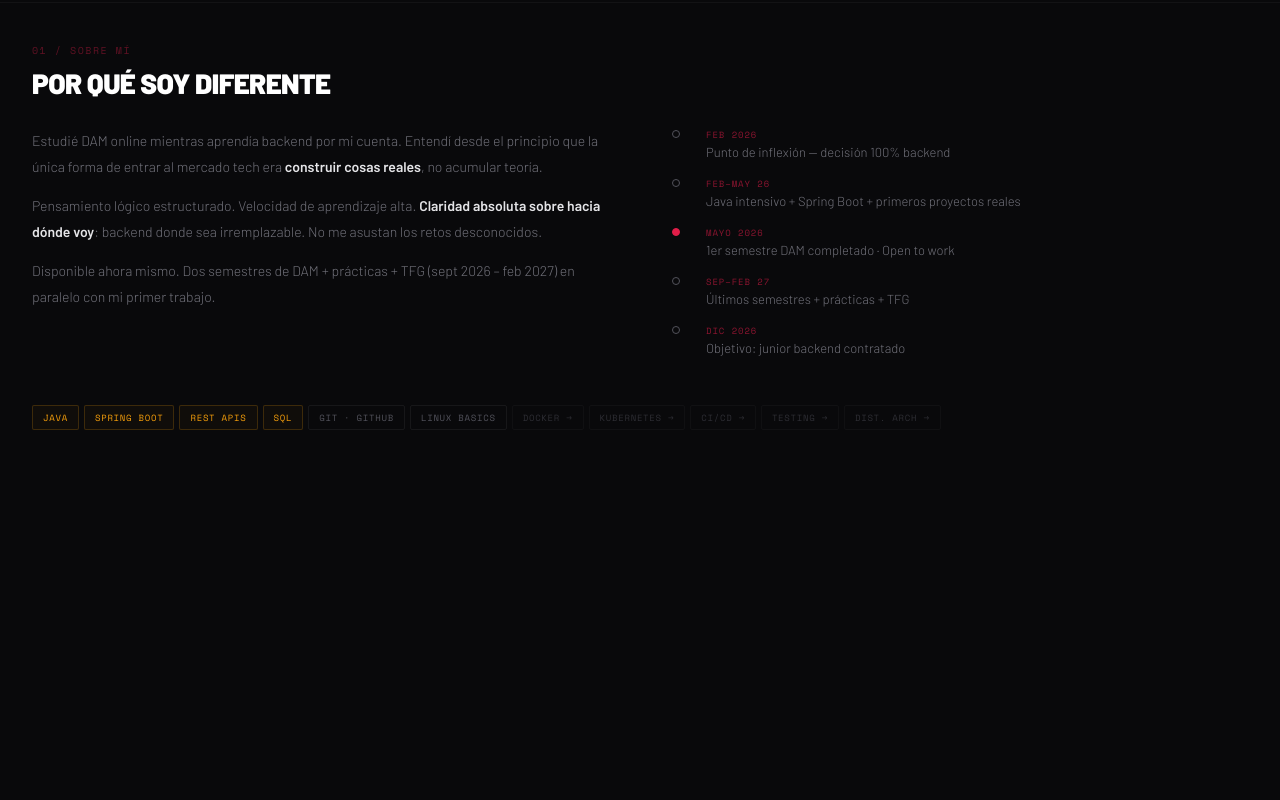
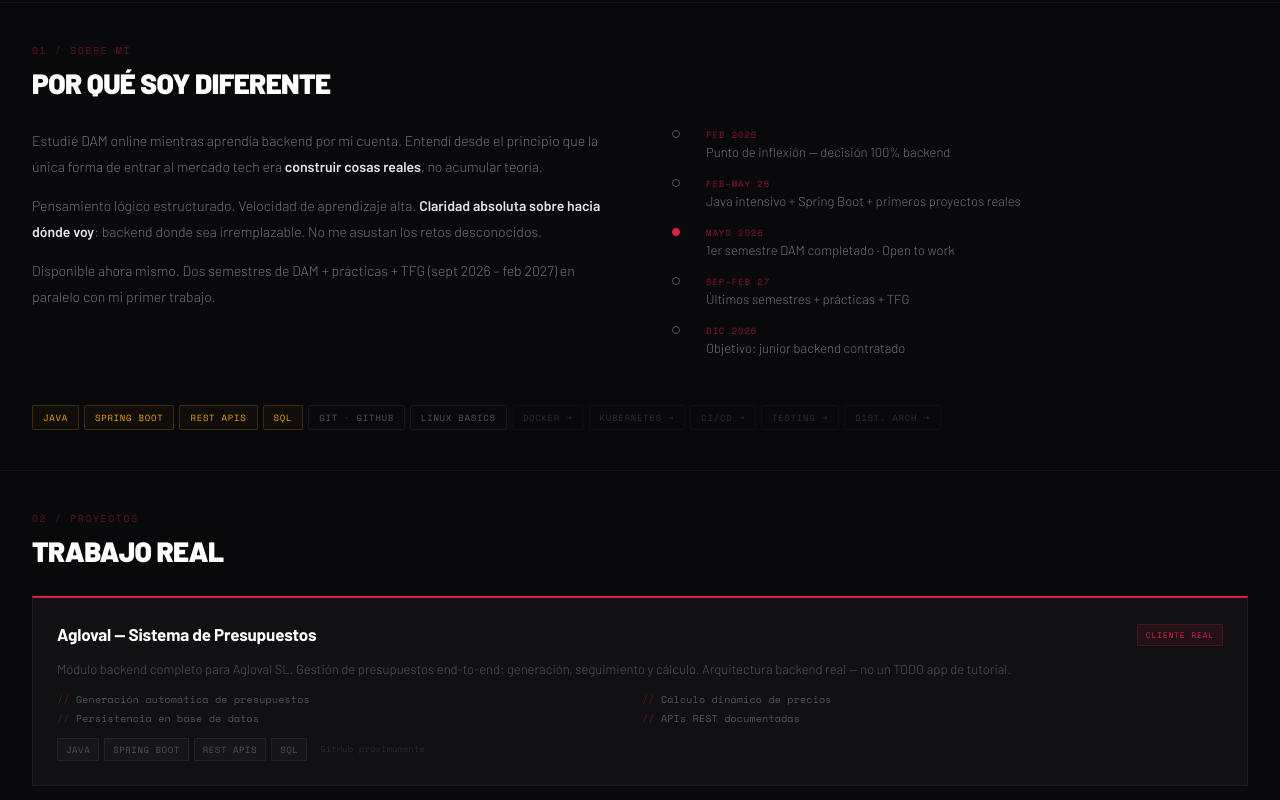
Before and after one commit to borja8dev/portfolio-borja, a Next.js app: page / in a window 1280 px wide. Shown: the part 629-1429 px from the top of the page. Before the commit the page ends 1099 px from the top, so only its background shows below. Built offline with nearby package versions, Linux system fonts and the light colour scheme.

Commit message:
feat: projects section

```diff
--- /dev/null
+++ b/src/app/components/Projects.tsx
@@ -0,0 +1,118 @@
+export default function Projects() {
+  return (
+    <section id="projects" style={{
+      padding: '2.5rem 2rem',
+      borderTop: '1px solid rgba(255,255,255,0.04)',
+    }}>
+      <div style={{
+        fontFamily: 'var(--mono)',
+        fontSize: '10px',
+        letterSpacing: '0.15em',
+        textTransform: 'uppercase' as const,
+        color: 'rgba(225,29,72,0.4)',
+        marginBottom: '4px',
+      }}>02 / proyectos</div>
+
+      <h2 style={{
+        fontSize: '28px',
+        fontWeight: 900,
+        color: '#fff',
+        marginBottom: '1.5rem',
+        letterSpacing: '-0.02em',
+        textTransform: 'uppercase' as const,
+        fontFamily: 'var(--body)',
+      }}>Trabajo real</h2>
+
+      <div style={{
+        background: 'var(--bg2)',
+        border: '1px solid rgba(255,255,255,0.05)',
+        borderTop: '2px solid var(--acc)',
+        padding: '1.5rem',
+        position: 'relative' as const,
+        overflow: 'hidden',
+      }}>
+        <div style={{
+          display: 'flex',
+          alignItems: 'flex-start',
+          justifyContent: 'space-between',
+          marginBottom: '10px',
+          gap: '1rem',
+        }}>
+          <span style={{
+            fontSize: '17px',
+            fontWeight: 700,
+            color: '#fff',
+            fontFamily: 'var(--body)',
+            letterSpacing: '-0.01em',
+          }}>Agloval — Sistema de Presupuestos</span>
+          <span style={{
+            fontFamily: 'var(--mono)',
+            fontSize: '8px',
+            letterSpacing: '0.1em',
+            padding: '4px 8px',
+            background: 'rgba(225,29,72,0.08)',
+            border: '1px solid rgba(225,29,72,0.2)',
+            color: 'var(--acc)',
+            textTransform: 'uppercase' as const,
+            flexShrink: 0,
+            marginTop: '2px',
+          }}>cliente real</span>
+        </div>
+
+        <p style={{
+          fontSize: '13px',
+          color: '#52525b',
+          lineHeight: 1.7,
+          marginBottom: '12px',
+          fontWeight: 300,
+        }}>
+          Módulo backend completo para Agloval SL. Gestión de presupuestos end-to-end: generación, seguimiento y cálculo. Arquitectura backend real — no un TODO app de tutorial.
+        </p>
+
+        <div style={{
+          display: 'grid',
+          gridTemplateColumns: '1fr 1fr',
+          gap: '4px',
+          marginBottom: '12px',
+        }}>
+          {[
+            'Generación automática de presupuestos',
+            'Cálculo dinámico de precios',
+            'Persistencia en base de datos',
+            'APIs REST documentadas',
+          ].map((f, i) => (
+            <span key={i} style={{
+              fontFamily: 'var(--mono)',
+              fontSize: '10px',
+              color: '#52525b',
+              letterSpacing: '0.02em',
+            }}>
+              <span style={{ color: 'rgba(225,29,72,0.4)' }}>// </span>{f}
+            </span>
+          ))}
+        </div>
+
+        <div style={{ display: 'flex', gap: '5px', flexWrap: 'wrap' as const }}>
+          {['Java', 'Spring Boot', 'REST APIs', 'SQL'].map((tag, i) => (
+            <span key={i} style={{
+              fontFamily: 'var(--mono)',
+              fontSize: '9px',
+              color: 'var(--muted)',
+              background: 'rgba(255,255,255,0.02)',
+              border: '1px solid rgba(255,255,255,0.06)',
+              padding: '4px 8px',
+              textTransform: 'uppercase' as const,
+              letterSpacing: '0.06em',
+            }}>{tag}</span>
+          ))}
+          <span style={{
+            fontFamily: 'var(--mono)',
+            fontSize: '9px',
+            color: 'rgba(82,82,91,0.4)',
+            padding: '4px 8px',
+          }}>GitHub próximamente</span>
+        </div>
+      </div>
+    </section>
+  )
+}
--- a/src/app/page.tsx
+++ b/src/app/page.tsx
@@ -1,6 +1,7 @@
 import Navbar from './components/Navbar'
 import Hero from './components/Hero'
 import About from './components/About'
+import Projects from './components/Projects'
 
 export default function Home() {
   return (
@@ -8,6 +9,7 @@ export default function Home() {
       <Navbar />
       <Hero />
       <About />
+      <Projects />
     </main>
   )
 }
```
